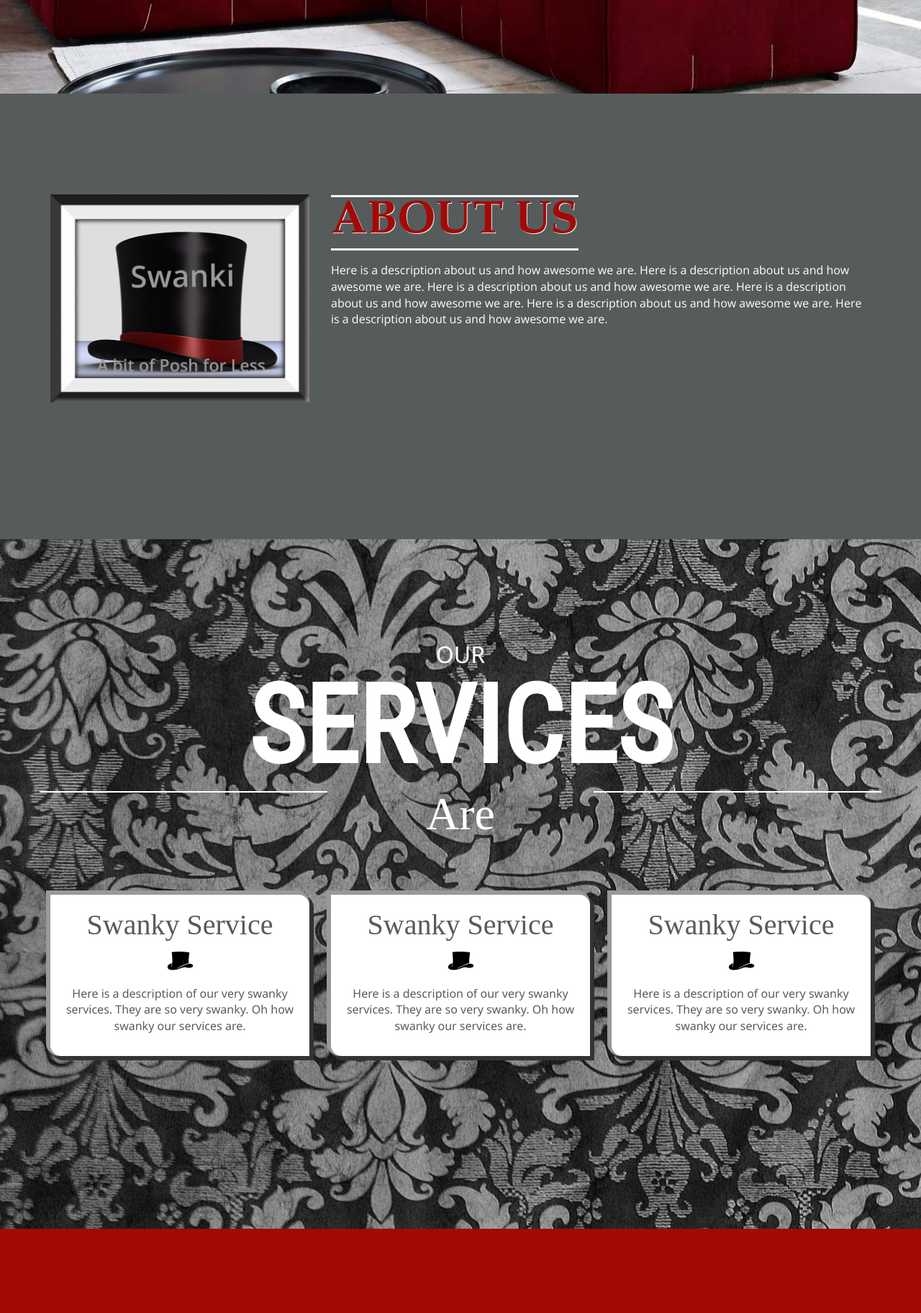
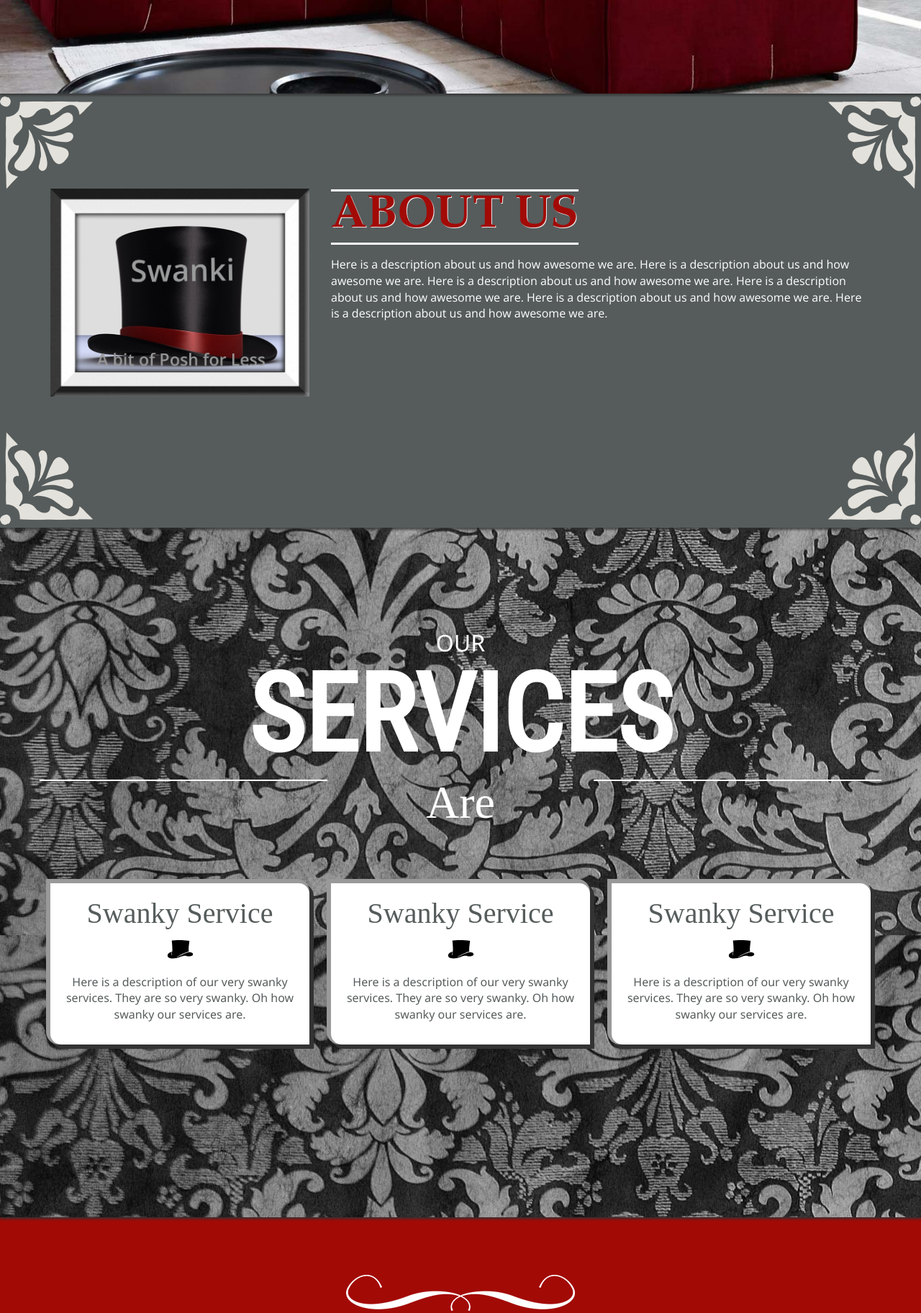
Before and after one commit to contrariwise/Swanki, a plain HTML site: page index.html in a window 1280 px wide. Shown: the part 400-2224 px from the top of the page at 72% size. Drawn offline with nearby package versions, Linux system fonts and the light colour scheme; a web font is replaced by a local one.

Commit message:
Added flourishes

```diff
--- a/css/style.css
+++ b/css/style.css
@@ -50,6 +50,33 @@ ul {
 	color: #A20A06;
 }
 
+.flipped {
+    -moz-transform: scaleX(-1);
+    -o-transform: scaleX(-1);
+    -webkit-transform: scaleX(-1);
+    transform: scaleX(-1);
+    filter: FlipH;
+    -ms-filter: "FlipH";
+}
+
+.upsidedown {
+    -moz-transform: scaley(-1);
+    -o-transform: scaley(-1);
+    -webkit-transform: scaley(-1);
+    transform: scaley(-1);
+    filter: FlipV;
+    -ms-filter: "FlipV";
+}
+
+.upsideflip {
+	-moz-transform:  scaleX(-1) scaleY(-1);
+    -o-transform:  scaleX(-1) scaleY(-1);
+    -webkit-transform:  scaleX(-1) scaleY(-1);
+    transform:  scaleX(-1) scaleY(-1);
+    filter: FlipV FlipH;
+    -ms-filter: "FlipV" "FlipH";
+}
+
 
 /* Navigation */
 
@@ -94,15 +121,6 @@ ul {
 }
 
 
-.flipped {
-    -moz-transform: scaleX(-1);
-    -o-transform: scaleX(-1);
-    -webkit-transform: scaleX(-1);
-    transform: scaleX(-1);
-    filter: FlipH;
-    -ms-filter: "FlipH";
-}
-
 .navbar-default .navbar-toggle:hover, .navbar-default .navbar-toggle:focus {
     background-color: #DDDDDD;
 }
@@ -131,6 +149,10 @@ ul {
 	height:auto;
 	position: relative;
 	padding:140px 0;
+
+-webkit-box-shadow: 0px 3px 3px 0px rgba(50, 50, 50, 0.75);
+-moz-box-shadow:    0px 3px 3px 0px rgba(50, 50, 50, 0.75);
+box-shadow:         0px 3px 3px 0px rgba(50, 50, 50, 0.75);
 }
 
 
@@ -149,6 +171,8 @@ ul {
 	-moz-background-size: cover;
 	-o-background-size: cover;
 	background-size: cover;
+
+	z-index: 5;
 }
 #welcome h1 {
 	font-size: 3.8em;
@@ -198,6 +222,8 @@ ul {
 #desc{
 	background-color:#565C5C;
 	color:#ffffff;
+	z-index: 4;
+	padding: 0px;
 }
 #desc h1 {
 	font-size: 4em;
@@ -216,7 +242,7 @@ ul {
     display: table;
 }
 
-#desc img {
+#desc .container img {
 	margin-bottom: 50px;
 }
 
@@ -224,9 +250,10 @@ ul {
 /* Services */
 
 #services{
-	background-color:#FF6850;
+	background-color:#333333;
 	background-image:url('../images/wrapped.jpg');
 	color: #fff;
+	z-index: 3;
 }
 #services h1 {
 	font-size: 150px;
@@ -337,7 +364,10 @@ ul {
 #gallery{
 	background-color:#A20A06;
 	color:#ffffff;
-	padding-top: 100px;
+	padding-top: 80px;
+	padding-bottom: 80px;
+	z-index: 2;
+	text-align: center;
 }
 #gallery h1 {
 	font-size: 3.8em;
@@ -346,8 +376,7 @@ ul {
 	font-weight: 700;
 	text-shadow: 3px 3px 3px #5A0503;
 	font-family: "Hoefler Text", "Baskerville old face", Garamond, "Times New Roman", serif;
-	margin-bottom: 100px;
-	text-align: center;
+	margin-bottom: 60px;
 }
 #gallery h2 {
 	font-size: 2em;
@@ -433,6 +462,9 @@ ul {
 	padding: 10px;
 }
 
+#bottom-flourish{
+	margin-top: 20px;
+}
 
 @media screen and (max-width: 992px) {
 
@@ -468,6 +500,7 @@ ul {
 	background-image:url('../images/bg.jpg');
 	color: #fff;
 	padding-top: 100px;
+	z-index: 1;
 }
 
 #contact_sec .container {
--- a/index.html
+++ b/index.html
@@ -29,7 +29,7 @@
       <span class="icon-bar"></span>
       <span class="icon-bar"></span>
     </button>
-    <span class="nav_links" data-slide="1"><a class="navbar-brand" href="#top"><img src="images/curls.png"><span>Swanki Shop</span><img src="images/curls.png" class="flipped"></a></span>
+    <span class="nav_links" data-slide="1"><a class="navbar-brand" href="#welcome"><img src="images/curls.png"><span>Swanki Shop</span><img src="images/curls.png" class="flipped"></a></span>
   </div>
 
   <!-- Collect the nav links, forms, and other content for toggling -->
@@ -64,6 +64,8 @@
 
 
 	<div class="slide" id="desc" data-slide="2" data-stellar-background-ratio="0.5">
+			<img src="images/corner-flourish.png" class="flipped" height="" width="">
+			<img src="images/corner-flourish.png" height="" width="" class="pull-right">
 		<div class="container">
 
 			<div class="row">
@@ -77,12 +79,17 @@
 			</div>
 
 		</div>
+
+		<img src="images/corner-flourish.png" class="upsideflip" height="" width="">
+		<img src="images/corner-flourish.png" height="" width="" class="pull-right upsidedown">
 	</div>
 
 
 
 	<div class="slide" id="services" data-slide="3" data-stellar-background-ratio="0.5">
+
 		<div class="container">
+
 
 			<div class="row">
 				<h2 id="our">OUR</h2>
@@ -127,6 +134,8 @@
 
 
 	<div class="slide" id="gallery" data-slide="4" data-stellar-background-ratio="0.5">
+
+		<img src="images/flourish19.png" class="center" height="" width="">
 		<div class="container">
 
 			<h1>Gallery</h1>
@@ -252,6 +261,8 @@
 
 
 		</div>
+
+		<img src="images/flourish19.png" class="center" id="bottom-flourish" height="" width="">
 	</div>
 
 	<div class="slide" id="contact_sec" data-slide="5" data-stellar-background-ratio="0.5">
```
Also changed, not shown: images/corner-flourish.png (added), images/flourish19.png (added).
